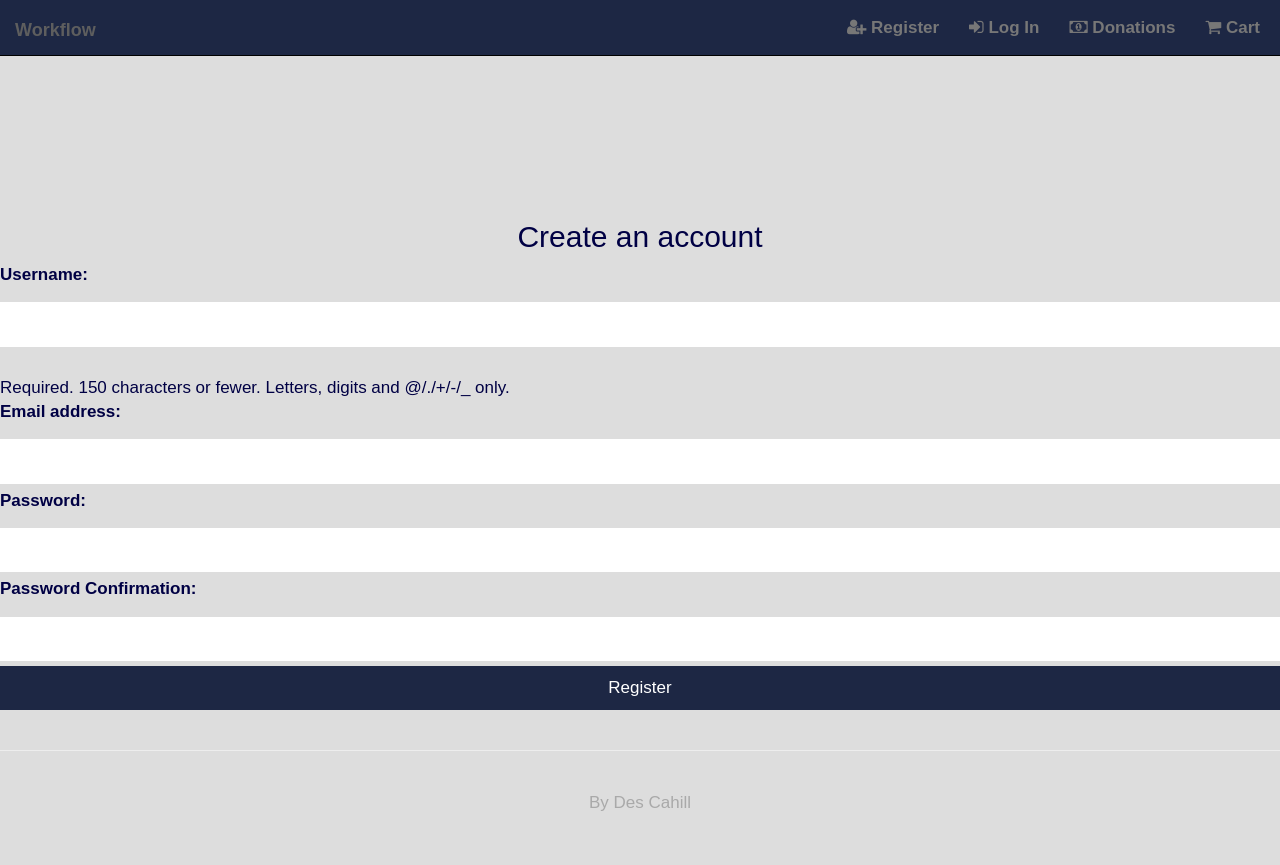
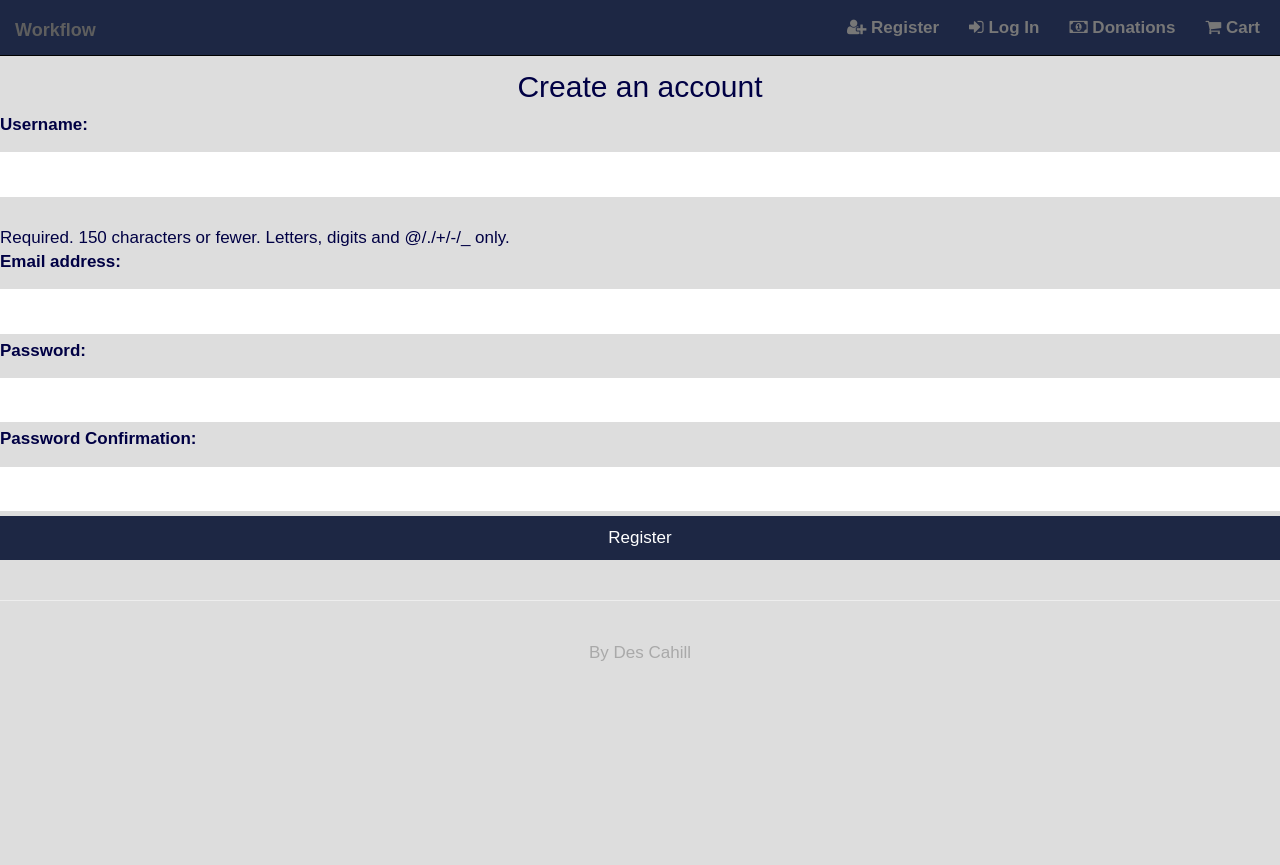
Before and after one commit to cahilld/stream3djangoproject, a Django app: page /accounts/register in a window 1280 px wide. After the commit the page ends 661 px from the top, so only its background shows below. Run offline with Django 3.2, Linux system fonts and the light colour scheme; some libraries are stand-ins or nearby versions.

Commit message:
removed top padding

```diff
--- a/static/css/custom.css
+++ b/static/css/custom.css
@@ -8,9 +8,9 @@ body {
     width:100%;
     height:auto;
 }
-.top-padding{
-    padding-top: 150px;
-}
+/*.top-padding{*/
+/*    padding-top: 150px;*/
+/*}*/
 .aligncenter{
     margin: 0 auto;
     text-align: center;
```
